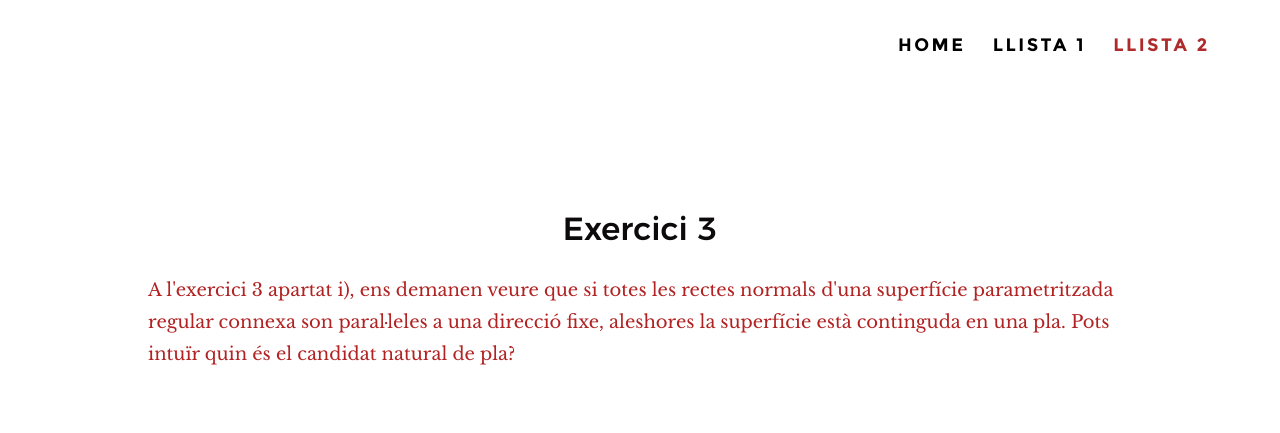
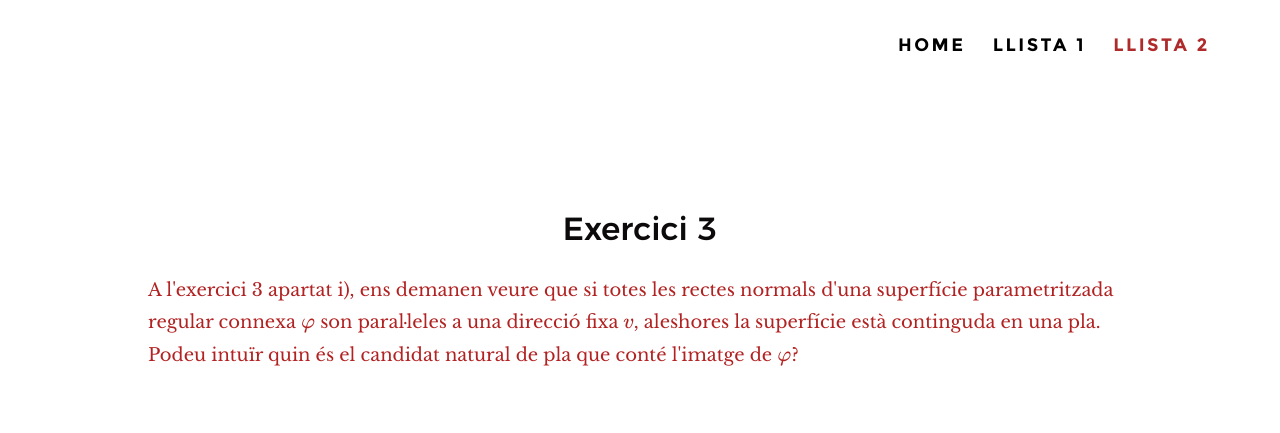
Before and after one commit to robert-cardona-ub/gdcs, a plain HTML site: page l2ex3.html in a window 1280 px wide. Shown: the top 433 px of the page. Drawn offline with nearby package versions, Linux system fonts and the light colour scheme.

Commit message:
Update l2ex3.html

```diff
--- a/l2ex3.html
+++ b/l2ex3.html
@@ -80,7 +80,7 @@
 				<h4><font size="6"> Exercici 3 </font></h4>
 				<p style="line-height:1", align="left">
 				 <font size="4", color="FireBrick">
-				 A l'exercici 3 apartat i), ens demanen veure que si totes les rectes normals d'una superfície parametritzada regular connexa son paral·leles a una direcció fixe, aleshores la superfície està continguda en una pla. Pots intuïr quin és el candidat natural de pla?
+				 A l'exercici 3 apartat i), ens demanen veure que si totes les rectes normals d'una superfície parametritzada regular connexa \(\varphi\) son paral·leles a una direcció fixa \( v \), aleshores la superfície està continguda en una pla. Podeu intuïr quin és el candidat natural de pla que conté l'imatge de \(\varphi\)?
                 </p>
                 <br>
                 <p id="geo">
```
